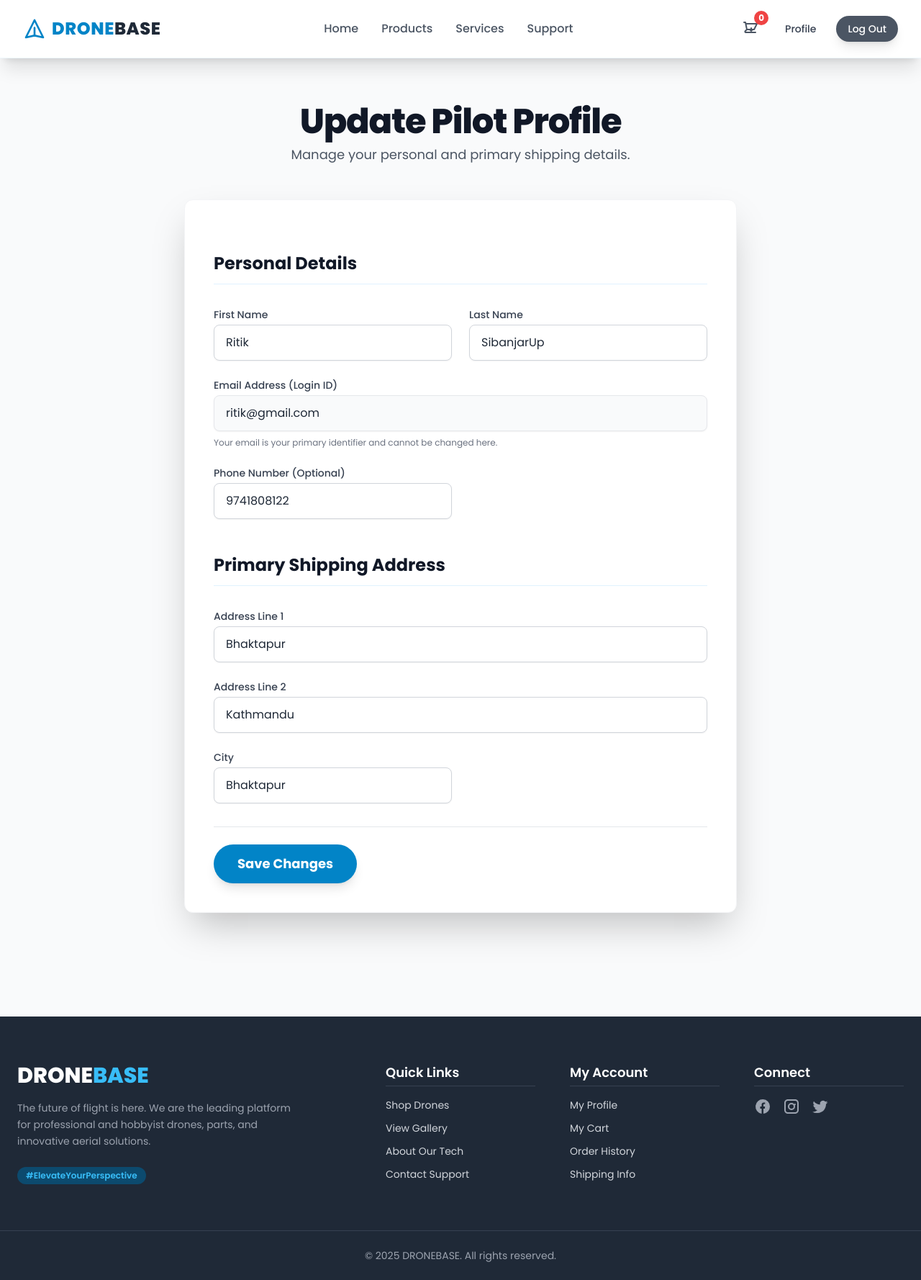
After one commit to ritikdotxyz/ecommerce, a Django app: page /profile-edit/ in a window 1280 px wide. The commit adds this page. Shown: the whole page at 72% size. Run offline with Django 5.2, Linux system fonts and the light colour scheme; a user stored in the database is signed in; data comes from the database, SQL or seed files in the repository; both versions use the stored data as it was after the commit; data that the repository does not hold is empty; some libraries are stand-ins or nearby versions.

Commit message:
profie edit page

```diff
--- a/templates/users/profile.html
+++ b/templates/users/profile.html
@@ -96,7 +96,7 @@
     </section>
 
     <div class="flex flex-wrap gap-4 pt-4">
-      <a href="#"
+      <a href="{% url 'profile_edit' %}"
          class="inline-block bg-sky-600 hover:bg-sky-700 text-white px-8 py-3 rounded-lg font-bold transition duration-300 shadow-lg shadow-sky-500/50">
         Edit Profile Information
       </a>
--- /dev/null
+++ b/templates/users/profile_edit.html
@@ -0,0 +1,92 @@
+{% extends "base.html" %}
+{% load static %}
+
+{% block title %}Edit Profile Information | DRONEBASE{% endblock %}
+
+{% block content %}
+<div class="bg-gray-50 min-h-screen py-16 px-4 sm:px-6 lg:px-8">
+  <div class="max-w-3xl mx-auto">
+
+    <div class="text-center mb-12">
+      <h1 class="text-4xl sm:text-5xl font-extrabold text-gray-900 tracking-tight mb-2">
+        Update Pilot Profile
+      </h1>
+      <p class="text-lg text-gray-600">Manage your personal and primary shipping details.</p>
+    </div>
+
+    <div class="bg-white rounded-xl shadow-2xl p-8 lg:p-10 border border-gray-100">
+
+      <form method="POST" action="{% url 'profile_edit' %}" class="space-y-8">
+        {% csrf_token %}
+
+        <h2 class="text-2xl font-bold text-gray-900 mb-6 border-b pb-3 border-sky-100">
+          Personal Details
+        </h2>
+
+        <div class="grid grid-cols-1 md:grid-cols-2 gap-6">
+
+          <div>
+            <label for="first_name" class="block text-sm font-medium text-gray-700 mb-1">First Name</label>
+            <input type="text" name="first_name" id="first_name" value="{{ request.user.first_name }}" required
+                   class="block w-full px-4 py-3 border border-gray-300 rounded-lg shadow-sm focus:ring-sky-500 focus:border-sky-500 transition duration-150">
+          </div>
+
+          <div>
+            <label for="last_name" class="block text-sm font-medium text-gray-700 mb-1">Last Name</label>
+            <input type="text" name="last_name" id="last_name" value="{{ request.user.last_name }}" required
+                   class="block w-full px-4 py-3 border border-gray-300 rounded-lg shadow-sm focus:ring-sky-500 focus:border-sky-500 transition duration-150">
+          </div>
+
+          <div class="md:col-span-2">
+            <label for="email" class="block text-sm font-medium text-gray-700 mb-1">Email Address (Login ID)</label>
+            <input type="email" name="email" id="email" value="{{ request.user.email }}" readonly disabled
+                   class="block w-full px-4 py-3 border border-gray-200 bg-gray-50 rounded-lg shadow-sm cursor-not-allowed">
+            <p class="mt-2 text-xs text-gray-500">Your email is your primary identifier and cannot be changed here.</p>
+          </div>
+
+          <div>
+            <label for="phone" class="block text-sm font-medium text-gray-700 mb-1">Phone Number (Optional)</label>
+            <input type="tel" name="phone" id="phone" value="{% if request.user.phone_no %}{{ request.user.phone_no }}{% endif %}"
+                   class="block w-full px-4 py-3 border border-gray-300 rounded-lg shadow-sm focus:ring-sky-500 focus:border-sky-500 transition duration-150">
+          </div>
+
+
+        </div>
+
+        <h2 class="text-2xl font-bold text-gray-900 mb-6 border-b pt-4 pb-3 border-sky-100">
+          Primary Shipping Address
+        </h2>
+
+        <div class="grid grid-cols-1 md:grid-cols-2 gap-6">
+
+            <div class="md:col-span-2">
+              <label for="address_line1" class="block text-sm font-medium text-gray-700 mb-1">Address Line 1</label>
+              <input type="text" name="address_1" id="address_line1" value="{% if user_address.address_1 %}{{ user_address.address_1 }}{% endif %}"
+                     class="block w-full px-4 py-3 border border-gray-300 rounded-lg shadow-sm focus:ring-sky-500 focus:border-sky-500 transition duration-150">
+            </div>
+
+            <div class="md:col-span-2">
+              <label for="address_line1" class="block text-sm font-medium text-gray-700 mb-1">Address Line 2</label>
+              <input type="text" name="address_2" id="address_line1" value="{% if user_address.address_2 %}{{ user_address.address_2 }}{% endif %}"
+                     class="block w-full px-4 py-3 border border-gray-300 rounded-lg shadow-sm focus:ring-sky-500 focus:border-sky-500 transition duration-150">
+            </div>
+
+            <div>
+                <label for="city" class="block text-sm font-medium text-gray-700 mb-1">City</label>
+                <input type="text" name="city" id="city" value="{% if user_address.city %}{{ user_address.city }}{% endif %}"
+                       class="block w-full px-4 py-3 border border-gray-300 rounded-lg shadow-sm focus:ring-sky-500 focus:border-sky-500 transition duration-150">
+            </div>
+
+        </div>
+
+        <div class="pt-6 border-t border-gray-200">
+          <button type="submit"
+                  class="w-full sm:w-auto inline-flex justify-center py-3 px-8 border border-transparent rounded-full shadow-lg text-lg font-bold text-white bg-sky-600 hover:bg-sky-700 transition duration-300 focus:outline-none focus:ring-4 focus:ring-offset-2 focus:ring-sky-500">
+            Save Changes
+          </button>
+        </div>
+      </form>
+    </div>
+  </div>
+</div>
+{% endblock %}
--- a/users/urls.py
+++ b/users/urls.py
@@ -41,5 +41,6 @@ urlpatterns = [
         name="password_reset_complete",
     ),
     path("profile/", views.profile, name="profile"),
+    path("profile-edit/", views.profile_edit, name="profile_edit"),
     path("contact/", views.contact, name="contact"),
 ] + static(settings.STATIC_URL, document_root=settings.STATIC_ROOT)
--- a/users/views.py
+++ b/users/views.py
@@ -74,3 +74,36 @@ def profile(request):
 
 def contact(request):
     return render(request, "contact.html")
+
+
+def profile_edit(request):
+    if request.method == "POST":
+        first_name = request.POST.get("first_name")
+        last_name = request.POST.get("last_name")
+        address_1 = request.POST.get("address_1")
+        address_2 = request.POST.get("address_2")
+        phone_number = request.POST.get("phone")
+        city = request.POST.get("city")
+
+        user = request.user
+        user.first_name = first_name
+        user.last_name = last_name
+        user.phone_no = phone_number
+        user.save()
+
+        user_address = UserAddress.objects.get(user=request.user)
+        user_address.address_1 = address_1
+        user_address.address_2 = address_2
+        user_address.city = city
+        user_address.save()
+
+        return redirect("profile")
+
+    try:
+        user_address = UserAddress.objects.get(user=request.user)
+    except UserAddress.DoesNotExist:
+        user_address = {}
+
+    return render(
+        request, "users/profile_edit.html", {"user_address": user_address}
+    )
```
Also changed, not shown: db.sqlite3.
